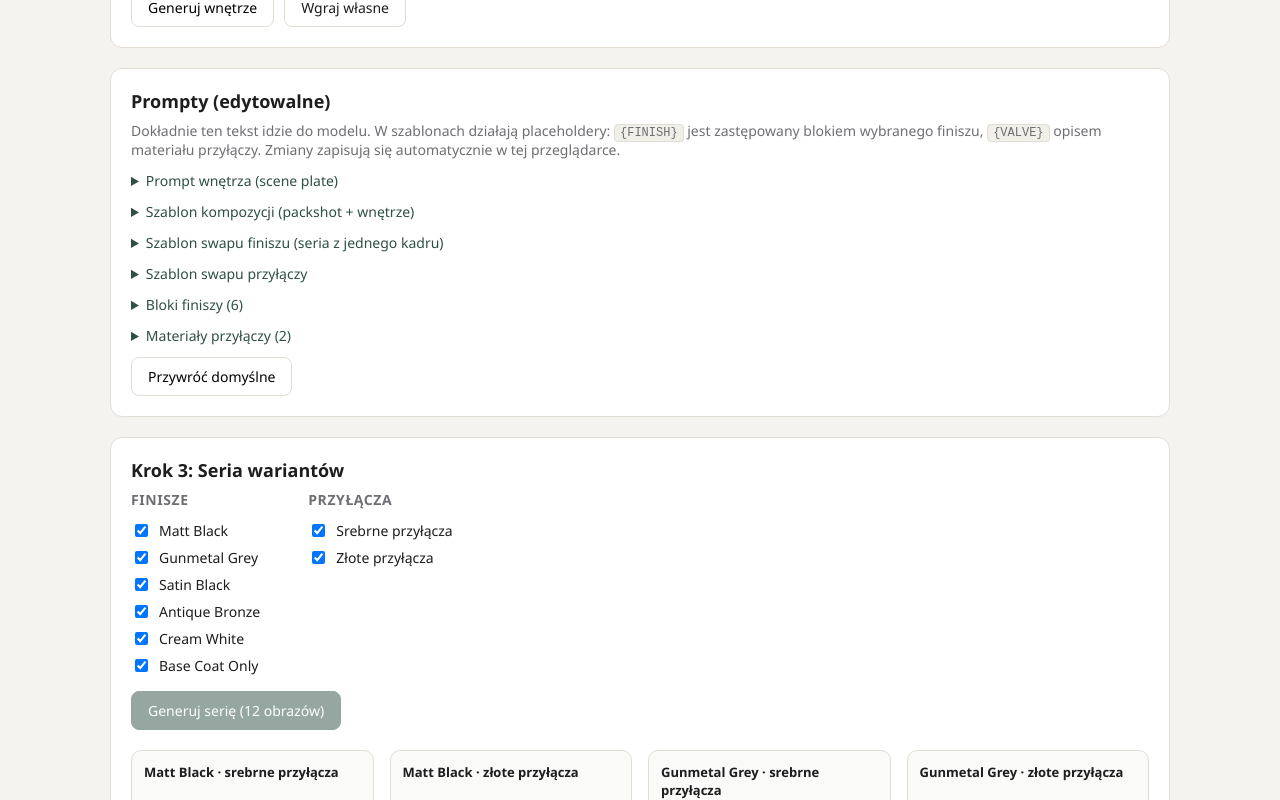
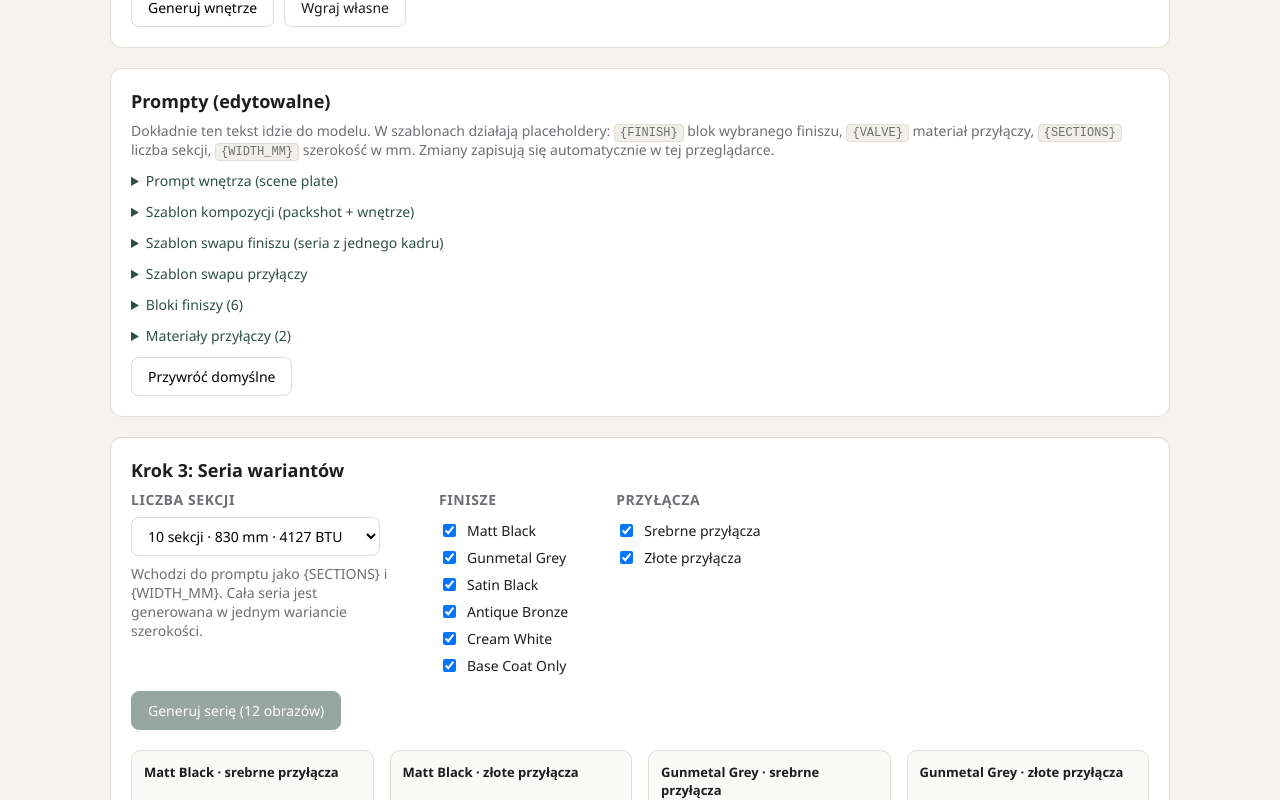
Before and after one commit to adiutant-tech/radiator-studio, a React (Vite) app: page / in a window 1280 px wide. Shown: the part 540-1340 px from the top of the page. Built offline with nearby package versions, Linux system fonts and the light colour scheme.

Commit message:
v2.3: nowe domyslne prompty + warianty liczby sekcji

```diff
--- a/src/App.jsx
+++ b/src/App.jsx
@@ -4,6 +4,7 @@ import {
   PLATE_PROMPT,
   FINISHES,
   VALVES,
+  SECTION_VARIANTS,
   COMPOSE_TEMPLATE,
   FINISH_SWAP_TEMPLATE,
   VALVE_SWAP_TEMPLATE,
@@ -92,11 +93,15 @@ function download(dataUrl, name) {
 const cellId = (finishKey, valveKey) => `${finishKey}__${valveKey}`
 
 // Podbijaj przy każdej zmianie, widoczne w nagłówku appki:
-const APP_VERSION = 'v2.1'
+const APP_VERSION = 'v2.3'
 
 // --- Edytowalne prompty: domyślne wartości + zapis w localStorage -----------
 
-const PROMPTS_LS_KEY = 'radiator-studio-prompts-v1'
+// v2: nowe domyślne (ornament na każdej sekcji, rygor dwóch zaworów,
+// placeholdery {SECTIONS}/{WIDTH_MM}). Zmiana klucza celowo porzuca stare
+// edycje z localStorage, żeby wszyscy wystartowali od aktualnych domyślnych.
+const PROMPTS_LS_KEY = 'radiator-studio-prompts-v2'
+const SECTIONS_LS_KEY = 'radiator-studio-sections'
 
 function defaultPrompts() {
   return {
@@ -137,13 +142,28 @@ export default function App() {
 
   const [prompts, setPrompts] = useState(loadPrompts)
 
+  const [sections, setSections] = useState(() => {
+    const saved = Number(localStorage.getItem(SECTIONS_LS_KEY))
+    return SECTION_VARIANTS.some((v) => v.sections === saved) ? saved : 10
+  })
+  const sectionVariant = SECTION_VARIANTS.find((v) => v.sections === sections)
+
   const [selFinishes, setSelFinishes] = useState(FINISHES.map((f) => f.key))
   const [selValves, setSelValves] = useState(['silver', 'gold'])
 
   // cells: { [id]: {status, img, error, prompt} }
   const [cells, setCells] = useState({})
   const [running, setRunning] = useState(false)
+  const [lightbox, setLightbox] = useState(null)
   const cancelRef = useRef(false)
+
+  // Esc zamyka podgląd
+  useEffect(() => {
+    if (!lightbox) return
+    const onKey = (e) => e.key === 'Escape' && setLightbox(null)
+    window.addEventListener('keydown', onKey)
+    return () => window.removeEventListener('keydown', onKey)
+  }, [lightbox])
 
   useEffect(() => {
     localStorage.setItem(PROMPTS_LS_KEY, JSON.stringify(prompts))
@@ -164,11 +184,18 @@ export default function App() {
     }
   }
 
+  const saveSections = (n) => {
+    setSections(n)
+    localStorage.setItem(SECTIONS_LS_KEY, String(n))
+  }
+
   // Finalne prompty składane z szablonów. To dokładnie ten tekst idzie do modelu.
   const buildComposePrompt = (finishKey, valveKey) =>
     prompts.compose
       .replaceAll('{FINISH}', prompts.finishes[finishKey])
       .replaceAll('{VALVE}', prompts.valves[valveKey])
+      .replaceAll('{SECTIONS}', String(sectionVariant.sections))
+      .replaceAll('{WIDTH_MM}', String(sectionVariant.width))
 
   const buildSwapPrompt = (valveKey) =>
     prompts.swap.replaceAll('{VALVE}', prompts.valves[valveKey])
@@ -242,7 +269,7 @@ export default function App() {
         : buildFinishSwapPrompt(p.finishKey)
       const inputs = isMaster ? [packshotSmall, plateSmall] : [masterFrame]
 
-      patchCell(firstId, { status: 'running', prompt: firstPrompt })
+      patchCell(firstId, { status: 'running', prompt: firstPrompt, sections })
       try {
         frameImg = await generateImage(firstPrompt, inputs)
         patchCell(firstId, { status: 'done', img: frameImg })
@@ -263,7 +290,7 @@ export default function App() {
       if (secondValve && !cancelRef.current) {
         const secondId = cellId(p.finishKey, secondValve)
         const swapPrompt = buildSwapPrompt(secondValve)
-        patchCell(secondId, { status: 'running', prompt: swapPrompt })
+        patchCell(secondId, { status: 'running', prompt: swapPrompt, sections })
         try {
           const img = await generateImage(swapPrompt, [frameImg])
           patchCell(secondId, { status: 'done', img })
@@ -284,7 +311,7 @@ export default function App() {
     }
     const id = cellId(finishKey, valveKey)
     const prompt = buildComposePrompt(finishKey, valveKey)
-    patchCell(id, { status: 'running', error: null, prompt })
+    patchCell(id, { status: 'running', error: null, prompt, sections })
     try {
       const img = await generateImage(prompt, await fitBudget([packshot, plate]))
       patchCell(id, { status: 'done', img })
@@ -298,7 +325,9 @@ export default function App() {
     for (const [id, cell] of Object.entries(cells)) {
       if (cell.status !== 'done') continue
       const base64 = cell.img.split(',')[1]
-      zip.file(`radiator_${id}.png`, base64, { base64: true })
+      zip.file(`radiator_${cell.sections || sections}sekcji_${id}.png`, base64, {
+        base64: true,
+      })
     }
     const blob = await zip.generateAsync({ type: 'blob' })
     const url = URL.createObjectURL(blob)
@@ -354,7 +383,15 @@ export default function App() {
             e.target.files[0] && setPackshot(await fileToDataUrl(e.target.files[0]))
           }
         />
-        {packshot && <img className="preview" src={packshot} alt="Packshot" />}
+        {packshot && (
+          <img
+            className="preview clickable"
+            src={packshot}
+            alt="Packshot"
+            title="Kliknij, aby powiększyć"
+            onClick={() => setLightbox(packshot)}
+          />
+        )}
       </section>
 
       <section className="card">
@@ -379,15 +416,24 @@ export default function App() {
             />
           </label>
         </div>
-        {plate && <img className="preview wide" src={plate} alt="Scene plate" />}
+        {plate && (
+          <img
+            className="preview wide clickable"
+            src={plate}
+            alt="Scene plate"
+            title="Kliknij, aby powiększyć"
+            onClick={() => setLightbox(plate)}
+          />
+        )}
       </section>
 
       <section className="card">
         <h2>Prompty (edytowalne)</h2>
         <p className="hint">
           Dokładnie ten tekst idzie do modelu. W szablonach działają placeholdery:{' '}
-          <code>{'{FINISH}'}</code> jest zastępowany blokiem wybranego finiszu,{' '}
-          <code>{'{VALVE}'}</code> opisem materiału przyłączy. Zmiany zapisują się
+          <code>{'{FINISH}'}</code> blok wybranego finiszu, <code>{'{VALVE}'}</code>{' '}
+          materiał przyłączy, <code>{'{SECTIONS}'}</code> liczba sekcji,{' '}
+          <code>{'{WIDTH_MM}'}</code> szerokość w mm. Zmiany zapisują się
           automatycznie w tej przeglądarce.
         </p>
 
@@ -463,6 +509,23 @@ export default function App() {
       <section className="card">
         <h2>Krok 3: Seria wariantów</h2>
         <div className="pickers">
+          <div>
+            <h3>Liczba sekcji</h3>
+            <select
+              value={sections}
+              onChange={(e) => saveSections(Number(e.target.value))}
+            >
+              {SECTION_VARIANTS.map((v) => (
+                <option key={v.sections} value={v.sections}>
+                  {v.sections} sekcji · {v.width} mm · {v.btu} BTU
+                </option>
+              ))}
+            </select>
+            <p className="hint">
+              Wchodzi do promptu jako {'{SECTIONS}'} i {'{WIDTH_MM}'}. Cała seria
+              jest generowana w jednym wariancie szerokości.
+            </p>
+          </div>
           <div>
             <h3>Finisze</h3>
             {FINISHES.map((f) => (
@@ -549,9 +612,22 @@ export default function App() {
                   )}
                   {cell?.status === 'done' && (
                     <>
-                      <img src={cell.img} alt={id} />
+                      <img
+                        className="clickable"
+                        src={cell.img}
+                        alt={id}
+                        title="Kliknij, aby powiększyć"
+                        onClick={() => setLightbox(cell.img)}
+                      />
                       <div className="row">
-                        <button onClick={() => download(cell.img, `radiator_${id}.png`)}>
+                        <button
+                          onClick={() =>
+                            download(
+                              cell.img,
+                              `radiator_${cell.sections || sections}sekcji_${id}.png`,
+                            )
+                          }
+                        >
                           Pobierz
                         </button>
                         <button onClick={() => retryCell(p.finishKey, v)}>Ponów</button>
@@ -571,6 +647,13 @@ export default function App() {
         </div>
       </section>
 
+      {lightbox && (
+        <div className="lightbox" onClick={() => setLightbox(null)}>
+          <img src={lightbox} alt="Podgląd" />
+          <div className="lightbox-hint">kliknij albo Esc, aby zamknąć</div>
+        </div>
+      )}
+
       <footer>
         <p>
           QA przed wysyłką do klienta: policz sekcje na packshocie i na kadrze,
--- a/src/prompts.js
+++ b/src/prompts.js
@@ -76,16 +76,29 @@ export const FINISHES = [
   },
 ]
 
+// --- Warianty szerokości: liczba sekcji --------------------------------------
+
+export const SECTION_VARIANTS = [
+  { sections: 4, width: 362, btu: 1652 },
+  { sections: 6, width: 518, btu: 2478 },
+  { sections: 8, width: 674, btu: 3304 },
+  { sections: 10, width: 830, btu: 4127 },
+  { sections: 12, width: 986, btu: 4956 },
+  { sections: 14, width: 1142, btu: 5782 },
+]
+
 // --- KROK 2: szablon kompozycji packshot + plate -----------------------------
 // image [1] = packshot produktu, image [2] = scene plate
+// Placeholdery: {SECTIONS} liczba sekcji, {WIDTH_MM} szerokość w mm,
+// {VALVE} materiał przyłączy, {FINISH} blok finiszu.
 
 export const COMPOSE_TEMPLATE = `Using image [1] as the exact product reference and image [2] as the room, place the cast iron radiator from image [1] into the room from image [2], standing on the parquet floor against the wall directly beneath the sash window.
 
-Preserve the radiator from image [1] exactly as it is. Keep its silhouette, its proportions, the exact number of sections, the width and spacing of every section, the raised ornamental scrollwork on the two end sections, the plain smooth columns in between, the shape of the four curved decorative feet, and the round valve bosses at the bottom outer corners. The casting detail must match image [1] one to one. Do not redesign, simplify, stylise or embellish any part of it, and do not add ornament to the plain middle sections. It is a sectional cast iron column radiator, exactly two columns deep, with a slim front-to-back profile.
+Reproduce the radiator design from image [1] one to one: the silhouette, the proportions of a single section, the raised ornamental scrollwork cast into every single section, the shape of the four curved decorative feet, and the round valve bosses at the bottom outer corners. Do not redesign, simplify, stylise or omit the ornament on any section; every section carries the same raised relief pattern as in image [1]. Build the radiator with exactly {SECTIONS} sections: repeat the identical section design so the radiator has {SECTIONS} evenly spaced sections and is approximately {WIDTH_MM} mm wide. It is a sectional cast iron column radiator, exactly two columns deep, with a slim front-to-back profile.
 
-It is a low, squat radiator, 510 mm tall, about knee height. The top of the radiator sits well below the window sill with a clear gap of at least 200 mm between them. Show it from a gentle three-quarter angle from the left, so the two-column depth is readable and the ornamental end section faces the camera.
+It is a low radiator, about knee height. The top of the radiator sits well below the window sill with a clear gap between them. Show it from a gentle three-quarter angle from the left, so the two-column depth is readable.
 
-Connect it to the existing floor pipes with slim traditional angled radiator valves. The two valves and their visible connecting pipework are made of {VALVE}. The valve metal contrasts cleanly with the radiator body.
+Connect the radiator to the two pipes rising from the floorboards using a pair of traditional angled radiator valves. There are exactly two valves, one at each bottom outer corner of the radiator, never one and never more than two. Each valve stands on its own pipe coming vertically out of the floor and joins the radiator at the bottom of its end section, the left valve at the left end, the right valve at the right end. Both valves are identical in style and size, and both are fully connected, nothing floats loose in the room. Both valves and their visible pipework are made of {VALVE}. The valve metal contrasts cleanly with the radiator body.
 
 Keep the room from image [2] completely unchanged. The wall colour, the window, the curtains, the parquet, the rug, the furniture at the frame edges, the camera position and the lens perspective all stay exactly as they are.
 
@@ -103,4 +116,4 @@ export const FINISH_SWAP_TEMPLATE = `Keep everything in this image absolutely id
 
 // --- KROK 3b: szablon swapu przyłączy (z gotowego kadru) ---------------------
 
-export const VALVE_SWAP_TEMPLATE = `Keep everything in this image absolutely identical: the room, the camera, the framing, the lighting, the radiator, its finish, its geometry, its section count and all of its casting detail. Change only the two radiator valves and their visible connecting pipework at the bottom outer corners. Their new material is {VALVE}. Re-render the reflections and highlights on the valves and pipes so they are physically correct for that metal, and keep their shape, size and position exactly as they are.`
+export const VALVE_SWAP_TEMPLATE = `Keep everything in this image absolutely identical: the room, the camera, the framing, the lighting, the radiator, its finish, its geometry, its section count and all of its casting detail. The radiator has exactly two valves, one at each bottom outer corner, each standing on its own pipe rising from the floor and connected to the radiator. Change only the material of these two valves and their visible pipework to {VALVE}. Re-render the reflections and highlights on the valves and pipes so they are physically correct for that metal, and keep their shape, size and position exactly as they are. Do not add, remove or move any valve.`
--- a/src/styles.css
+++ b/src/styles.css
@@ -88,6 +88,15 @@ button.primary { background: var(--accent); color: var(--accent-ink); border-col
 .preview.wide { max-width: 480px; }
 
 .pickers { display: flex; gap: 48px; flex-wrap: wrap; }
+.pickers select {
+  padding: 8px 12px;
+  border: 1px solid var(--border);
+  border-radius: 8px;
+  font: inherit;
+  font-size: 14px;
+  background: #fff;
+}
+.pickers .hint { max-width: 260px; margin-top: 8px; }
 .check { display: flex; align-items: center; gap: 8px; padding: 4px 0; cursor: pointer; }
 
 .grid {
@@ -108,6 +117,28 @@ button.primary { background: var(--accent); color: var(--accent-ink); border-col
 .cell-title { font-size: 13px; font-weight: 600; margin-bottom: 8px; }
 .cell.error { border-color: var(--error); }
 .error p { color: var(--error); font-size: 13px; }
+
+.clickable { cursor: zoom-in; }
+
+.lightbox {
+  position: fixed;
+  inset: 0;
+  z-index: 100;
+  background: rgba(20, 20, 18, 0.88);
+  display: flex;
+  flex-direction: column;
+  align-items: center;
+  justify-content: center;
+  gap: 12px;
+  cursor: zoom-out;
+}
+.lightbox img {
+  max-width: 94vw;
+  max-height: 90vh;
+  border-radius: 8px;
+  box-shadow: 0 12px 48px rgba(0, 0, 0, 0.5);
+}
+.lightbox-hint { color: #cfcbc2; font-size: 13px; }
 
 .cell-empty {
   display: flex;
```
